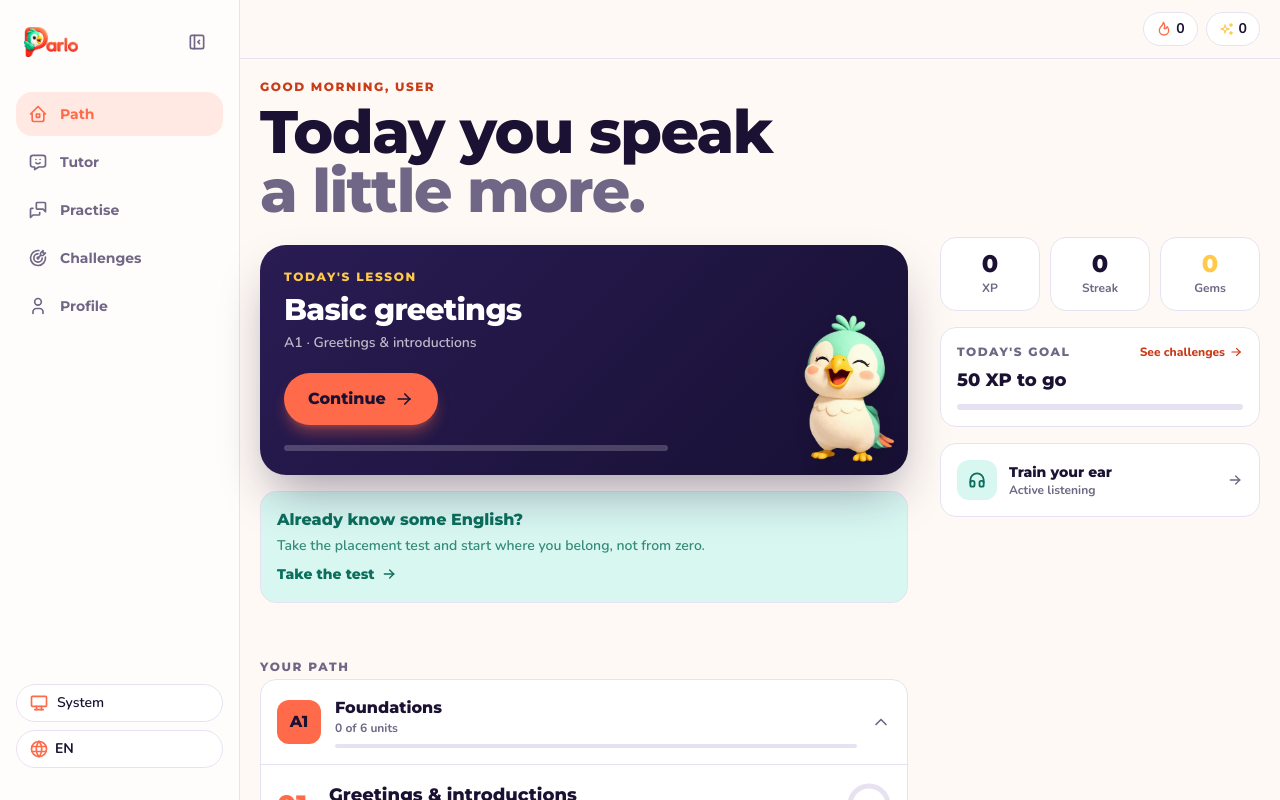
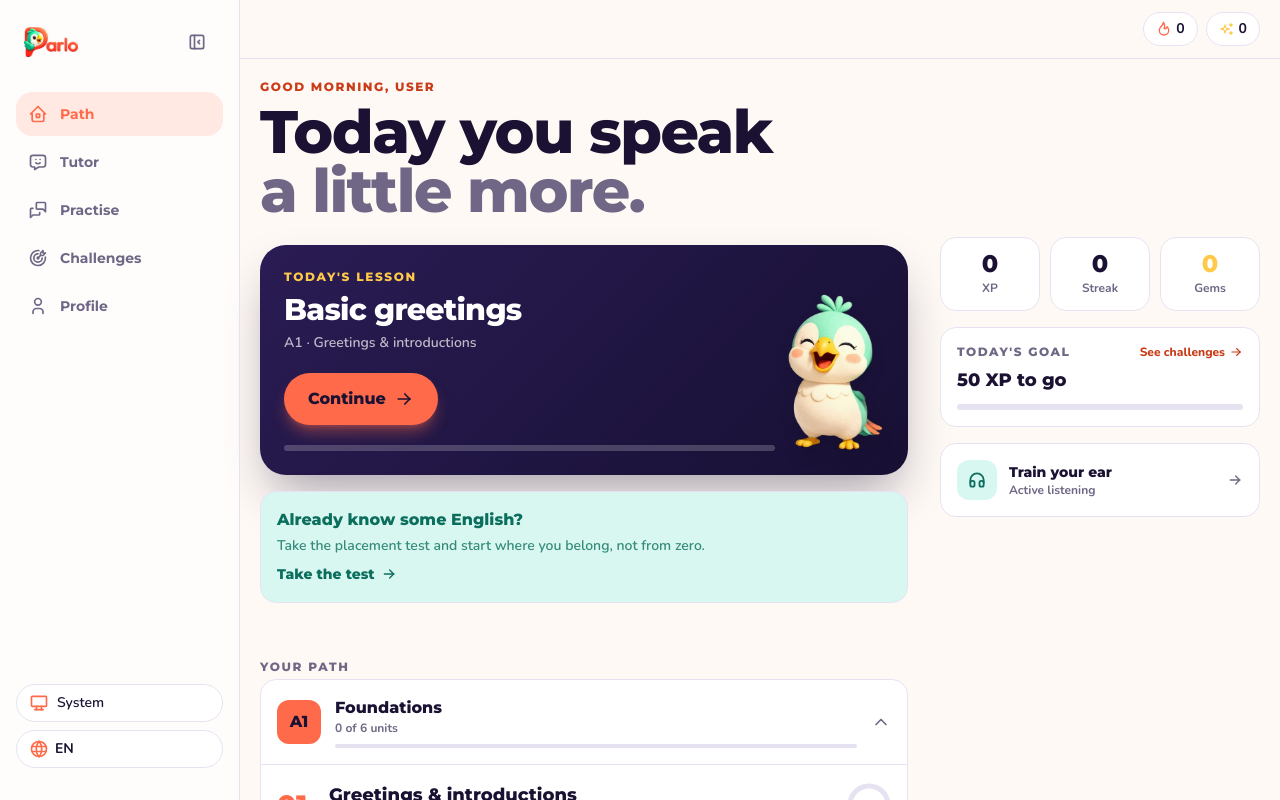
Before and after one commit to andresmancilla08/Parlo, a Next.js app: page /app in a window 1280 px wide. Shown: the top 800 px of the page. Built offline with nearby package versions, Linux system fonts and the light colour scheme; no server answers; the database is empty; sample sign-in values are in the browser's storage.

Commit message:
fix(app): tooltips en el menu plegado, idioma solo icono y mascota sin recortes en el panel

```diff
--- a/app/app/page.tsx
+++ b/app/app/page.tsx
@@ -344,15 +344,16 @@ function FeaturePanel({
       initial={{ opacity: 0, y: 16 }}
       animate={{ opacity: 1, y: 0 }}
       transition={{ ...spring, delay: 0.04 }}
-      className="relative mt-6 overflow-hidden rounded-[26px] bg-gradient-panel p-6 text-white shadow-2xl shadow-[#171033]/40"
+      className="mt-6 flex items-end gap-3 rounded-[26px] bg-gradient-panel p-6 text-white shadow-2xl shadow-[#171033]/40"
     >
+      <div className="min-w-0 flex-1">
       <p className="font-display text-xs font-extrabold uppercase tracking-[0.14em] text-gem">
         {kicker}
       </p>
-      <h2 className="mt-2.5 max-w-[66%] font-display text-3xl font-extrabold leading-[1.02] tracking-tight">
+      <h2 className="mt-2.5 font-display text-3xl font-extrabold leading-[1.02] tracking-tight">
         {title}
       </h2>
-      <p className="mt-2 max-w-[64%] text-sm font-semibold text-white/70">{subtitle}</p>
+      <p className="mt-2 text-sm font-semibold text-white/70">{subtitle}</p>
 
       <Link
         href={href}
@@ -362,7 +363,7 @@ function FeaturePanel({
         <IconArrowRight className="size-5" />
       </Link>
 
-      <div className="mt-5 h-1.5 max-w-[64%] overflow-hidden rounded-pill bg-white/20">
+      <div className="mt-5 h-1.5 overflow-hidden rounded-pill bg-white/20">
         <motion.div
           initial={{ width: 0 }}
           animate={{ width: `${Math.round(progress * 100)}%` }}
@@ -371,12 +372,15 @@ function FeaturePanel({
         />
       </div>
 
+      </div>
+
+      {/* Columna propia: nada de posición absoluta, así ningún borde la corta. */}
       <Image
         src={mascotCelebrate}
         alt=""
         height={158}
         width={Math.round((158 * mascotCelebrate.width) / mascotCelebrate.height)}
-        className="pointer-events-none absolute bottom-3 right-3 h-[122px] w-auto max-w-[38%] select-none object-contain drop-shadow-xl sm:h-[150px]"
+        className="pointer-events-none hidden h-[132px] w-auto shrink-0 select-none object-contain drop-shadow-xl min-[420px]:block sm:h-[158px]"
         priority
       />
     </motion.div>
--- a/components/app/sidebar.tsx
+++ b/components/app/sidebar.tsx
@@ -36,8 +36,8 @@ export function Sidebar() {
   return (
     <aside
       className={cn(
-        "sticky top-0 hidden h-dvh shrink-0 flex-col overflow-y-auto overflow-x-hidden border-r border-border bg-surface/60 pb-8 pt-6 transition-[width] duration-150 md:flex",
-        collapsed ? "w-[4.5rem] px-2" : "w-60 px-4",
+        "sticky top-0 hidden h-dvh shrink-0 flex-col border-r border-border bg-surface/60 pb-8 pt-6 transition-[width] duration-150 md:flex",
+        collapsed ? "w-[4.5rem] overflow-visible px-2" : "w-60 overflow-y-auto overflow-x-hidden px-4",
       )}
     >
       <div
@@ -77,13 +77,20 @@ export function Sidebar() {
               key={href}
               href={href}
               // Con el lateral plegado el nombre va en `title`: se ve al pasar el ratón.
-              title={collapsed ? t(labelKey) : undefined}
               aria-label={collapsed ? t(labelKey) : undefined}
               className={cn(
-                "relative flex items-center rounded-2xl py-3 font-display text-sm font-bold",
+                "group relative flex items-center rounded-2xl py-3 font-display text-sm font-bold",
                 collapsed ? "justify-center px-0" : "gap-3 px-3",
               )}
             >
+              {collapsed && (
+                <span
+                  role="tooltip"
+                  className="pointer-events-none absolute left-full top-1/2 z-50 ml-3 -translate-y-1/2 whitespace-nowrap rounded-xl bg-fg px-2.5 py-1.5 font-display text-xs font-bold text-bg opacity-0 shadow-xl transition-opacity duration-150 group-hover:opacity-100 group-focus-visible:opacity-100"
+                >
+                  {t(labelKey)}
+                </span>
+              )}
               {active && (
                 <motion.span
                   layoutId="sidebar-active"
@@ -116,13 +123,12 @@ export function Sidebar() {
         <ThemeToggle
           showLabel={!collapsed}
           className={
-            collapsed ? "size-11 justify-center px-0 [&_span]:hidden" : "w-full justify-start"
+            collapsed ? "size-11 justify-center px-0" : "w-full justify-start"
           }
         />
         <LangToggle
-          className={
-            collapsed ? "size-11 justify-center px-0 [&_span]:hidden" : "w-full justify-start"
-          }
+          iconOnly={collapsed}
+          className={collapsed ? "size-11 justify-center px-0" : "w-full justify-start"}
         />
       </div>
     </aside>
--- a/components/ui/lang-toggle.tsx
+++ b/components/ui/lang-toggle.tsx
@@ -7,7 +7,14 @@ import { useHydrated } from "@/lib/use-hydrated";
 import { cn } from "@/lib/utils";
 
 /** Botón que alterna español / inglés y persiste la preferencia. */
-export function LangToggle({ className }: { className?: string }) {
+export function LangToggle({
+  className,
+  iconOnly,
+}: {
+  className?: string;
+  /** Sólo el icono: para el lateral plegado, donde «ES» no cabe. */
+  iconOnly?: boolean;
+}) {
   const { t, i18n } = useTranslation();
   const mounted = useHydrated();
 
@@ -33,8 +40,8 @@ export function LangToggle({ className }: { className?: string }) {
         className,
       )}
     >
-      <IconWorld className="size-5 text-primary" />
-      {lng.toUpperCase()}
+      <IconWorld className="size-5 shrink-0 text-primary" />
+      {!iconOnly && lng.toUpperCase()}
     </button>
   );
 }
```
